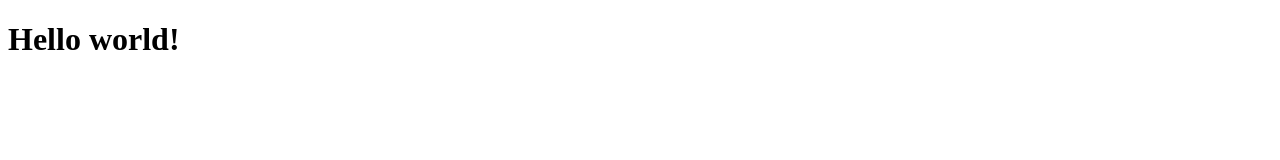
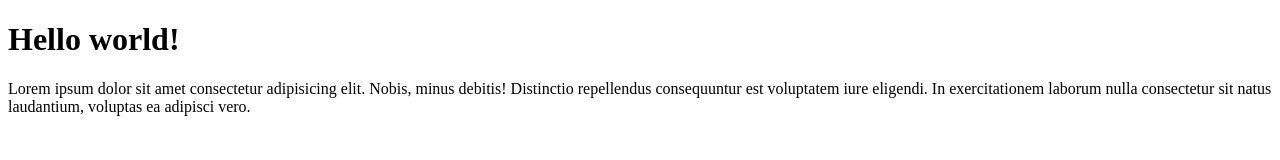
Before and after one commit to Patrick5009/pj505, a plain HTML site: page index.html in a window 1280 px wide. Drawn offline with Linux system fonts and the light colour scheme.

Commit message:
add lorem ipsum placeholder

```diff
--- a/index.html
+++ b/index.html
@@ -7,5 +7,6 @@
 </head>
 <body>
     <h1>Hello world!</h1>
+    <p>Lorem ipsum dolor sit amet consectetur adipisicing elit. Nobis, minus debitis! Distinctio repellendus consequuntur est voluptatem iure eligendi. In exercitationem laborum nulla consectetur sit natus laudantium, voluptas ea adipisci vero.</p>
 </body>
 </html>
```
